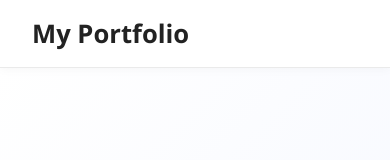
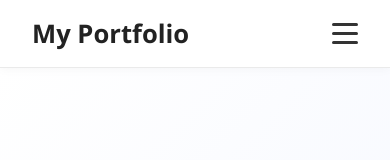
Before and after one commit to ShaikhZaamir04/zaamir-portfolio, a React (Vite) app: page / in a window 390 px wide. Shown: the top 160 px of the page. Built offline with nearby package versions, Linux system fonts and the light colour scheme; the HTML template or start-up script is replaced by a standard one.

Commit message:
Responsive Navigation Bar

```diff
--- a/src/components/Navbar.css
+++ b/src/components/Navbar.css
@@ -63,12 +63,8 @@
   color: #0077cc;
 }
 
+/* ===== Responsive Mobile Styles ===== */
 @media (max-width: 768px) {
-  .navbar-container {
-    flex-direction: row;
-    justify-content: space-between;
-  }
-
   .navbar-links {
     position: absolute;
     top: 100%;
@@ -80,22 +76,75 @@
     gap: 1.5rem;
     display: none;
     border-top: 1px solid #ddd;
+    box-shadow: 0 4px 10px rgba(0, 0, 0, 0.05);
   }
 
-  .navbar-links.show {
+  .navbar-links.open {
     display: flex;
   }
 
+  /* Hamburger Icon + Morph */
   .menu-toggle {
-    display: block;
+    display: flex;
+    flex-direction: column;
+    justify-content: center;
+    gap: 6px;
     cursor: pointer;
-    font-size: 1.8rem;
-    color: #333;
+    z-index: 110;
+    /* above nav */
+  }
+
+  .menu-toggle span {
+    width: 26px;
+    height: 3px;
+    background-color: #333;
+    border-radius: 5px;
+    transition: all 0.3s ease;
+  }
+
+  .menu-toggle.open span:nth-child(1) {
+    transform: rotate(45deg) translate(5px, 5px);
+  }
+
+  .menu-toggle.open span:nth-child(2) {
+    opacity: 0;
+  }
+
+  .menu-toggle.open span:nth-child(3) {
+    transform: rotate(-45deg) translate(6px, -6px);
+  }
+
+  /* Mobile Nav Styles */
+  @media (max-width: 768px) {
+    .navbar-links {
+      position: absolute;
+      top: 100%;
+      left: 0;
+      width: 100%;
+      flex-direction: column;
+      background-color: #fff;
+      padding: 2rem;
+      gap: 1.5rem;
+      display: none;
+      border-top: 1px solid #ddd;
+      transform: translateY(-20px);
+      opacity: 0;
+      pointer-events: none;
+      transition: all 0.4s ease;
+    }
+
+    .navbar-links.open {
+      display: flex;
+      transform: translateY(0);
+      opacity: 1;
+      pointer-events: auto;
     }
   }
 
+  /* Desktop: hide toggle */
   @media (min-width: 769px) {
     .menu-toggle {
       display: none;
     }
   }
+}
--- a/src/components/Navbar.jsx
+++ b/src/components/Navbar.jsx
@@ -4,6 +4,9 @@
 
 const Navbar = () => {
   const [active, setActive] = useState("");
+  const [isOpen, setIsOpen] = useState(false);
+
+  const toggleMenu = () => setIsOpen(!isOpen);
 
   const navLinks = [
     { name: "Home", to: "hero" },
@@ -17,7 +20,19 @@
     <nav className="navbar">
       <div className="navbar-container">
         <div className="navbar-logo">My Portfolio</div>
-        <ul className="navbar-links">
+
+        {/* Hamburger Icon */}
+        <div
+          className={`menu-toggle ${isOpen ? "open" : ""}`}
+          onClick={toggleMenu}
+        >
+          <span></span>
+          <span></span>
+          <span></span>
+        </div>
+
+        {/* Navigation Links */}
+        <ul className={`navbar-links ${isOpen ? "open" : ""}`}>
           {navLinks.map((link) => (
             <li key={link.name}>
               <Link
@@ -27,6 +42,7 @@
                 offset={-70}
                 className={active === link.name ? "active" : ""}
                 onSetActive={() => setActive(link.name)}
+                onClick={() => setIsOpen(false)} // close on link click
                 spy={true}
               >
                 {link.name}
```
Lines whose indentation alone changed are shown as unchanged.
